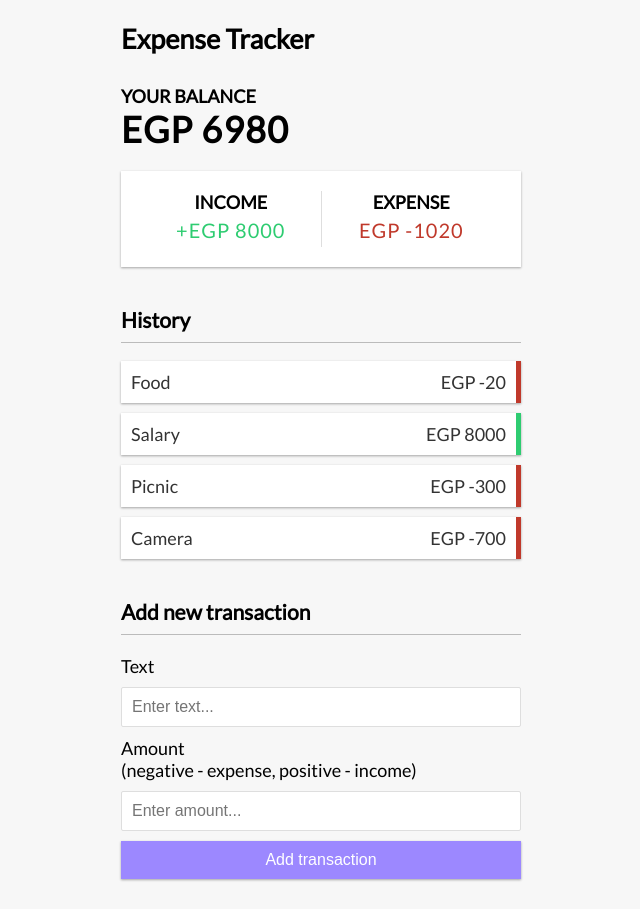
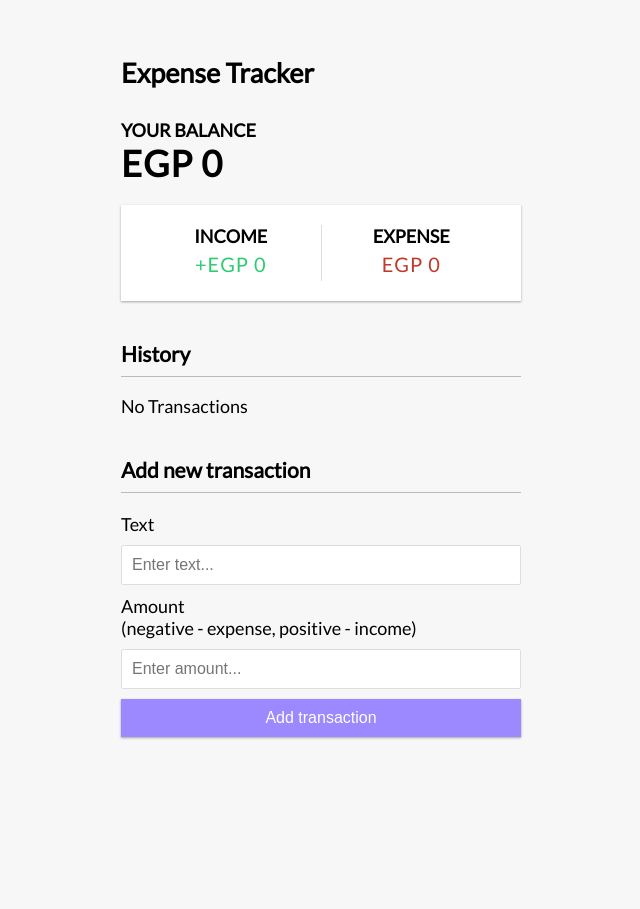
Before and after one commit to karimzz/vue-expense-tracker, a Vue app: page / in a window 1280 px wide. Shown: the whole page, without its empty margins (319-959 px from the left). After the commit the page ends 800 px from the top, so only its background shows below. Built offline with nearby package versions, Linux system fonts and the light colour scheme.

Commit message:
Finished Application

```diff
--- a/src/App.vue
+++ b/src/App.vue
@@ -21,16 +21,22 @@ import AddTransaction from './components/AddTransaction.vue';
 
 import { useToast } from 'vue-toastification';
 
-import { computed, ref } from 'vue';
+import { computed, ref ,onMounted } from 'vue';
+
+
+// For Get All Transaction When Rendered
+onMounted(()=>{
+  const savedTransactions = JSON.parse(localStorage.getItem("transactions")) ;
+  if(savedTransactions){
+    transactions.value = savedTransactions ;
+  }
+})
 
 // For Alrert User
 const toast = useToast() ;
 
 const transactions =ref( [
-            {id : 1 , text :"Food" , amount : -20.00},
-            {id : 2 , text :"Salary" , amount : 8000.00},
-            {id : 3 , text :"Picnic" , amount : -300.00},
-            {id : 4 , text :"Camera" , amount : -700.00},
+
         ])
 
 const total = computed(()=>{
@@ -59,28 +65,30 @@ const handleTransactionSubmittedData = (transactionData)=>{
       id : transactions.value.length ,
       ...transactionData
     });
+
     toast.success("Tranaction Done")
 
   }else{
     toast.error("You are break limit");
   }
 
-  // if(total._value >= transactionData.amount ){
-  //   console.log("Condition Achieved")
-  //   toast.success('Transaction Done')
-  //   transactions.value.push({
-  //     id : transactions.value.length ,
-  //     ...transactionData
-  //   });
-  // }else{
-  //   toast.error("You are break limit")
-  // }
+  // For Save Transaction In Broweser
+  saveToLocalStroage()
+
 
 }
 
 const handleTransactionDeleted = (id)=>{
   transactions.value =  transactions.value.filter((item)=>item.id !== id);
   toast.success('Transaction Deleted') ;
+
+  // For Save Transaction In Broweser
+  saveToLocalStroage() ;
+
+}
+
+const saveToLocalStroage = ()=>{
+  localStorage.setItem('transactions' , JSON.stringify(transactions.value));
 }
 
 </script>
--- a/src/components/TransactionList.vue
+++ b/src/components/TransactionList.vue
@@ -3,6 +3,7 @@
     <h3>History</h3>
         <ul id="list" class="list">
 
+            <p v-if="transactions.length <=  0">No Transactions</p>
             <li :class="transaction.amount >= 0 ? 'plus' :'minus'" v-for="transaction in transactions" :key="transaction.id">
                     {{ transaction.text }} <span>EGP {{ transaction.amount }}</span>
                     <button class="delete-btn" @click="deleteTransaction(transaction.id)">x</button>
```
